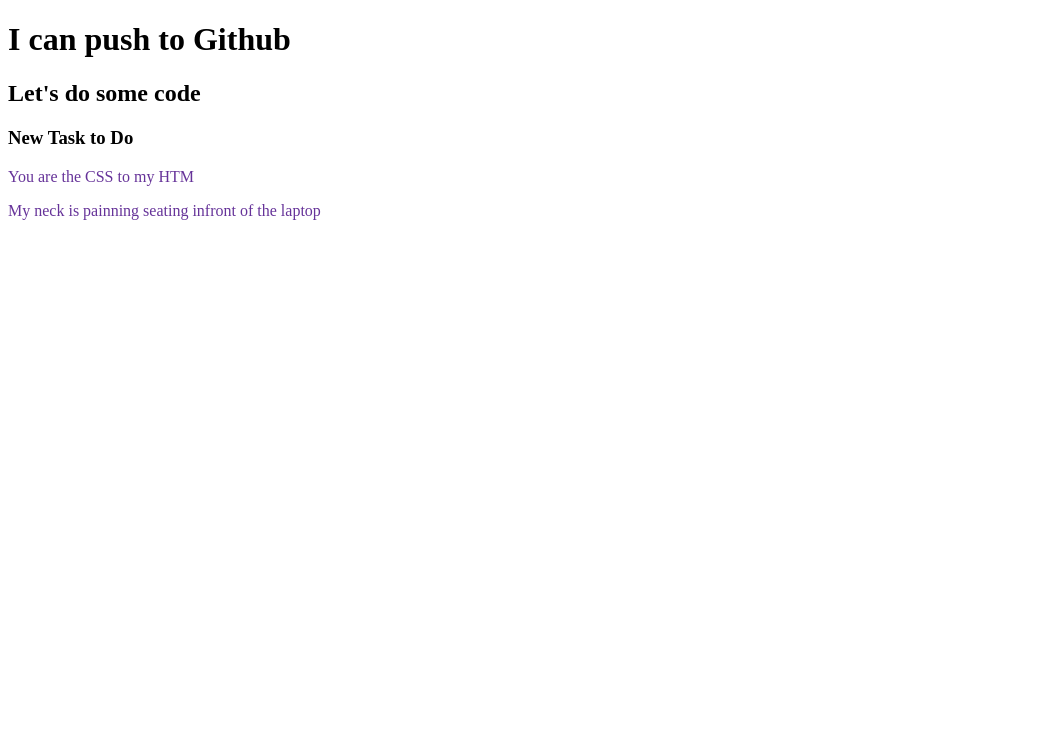
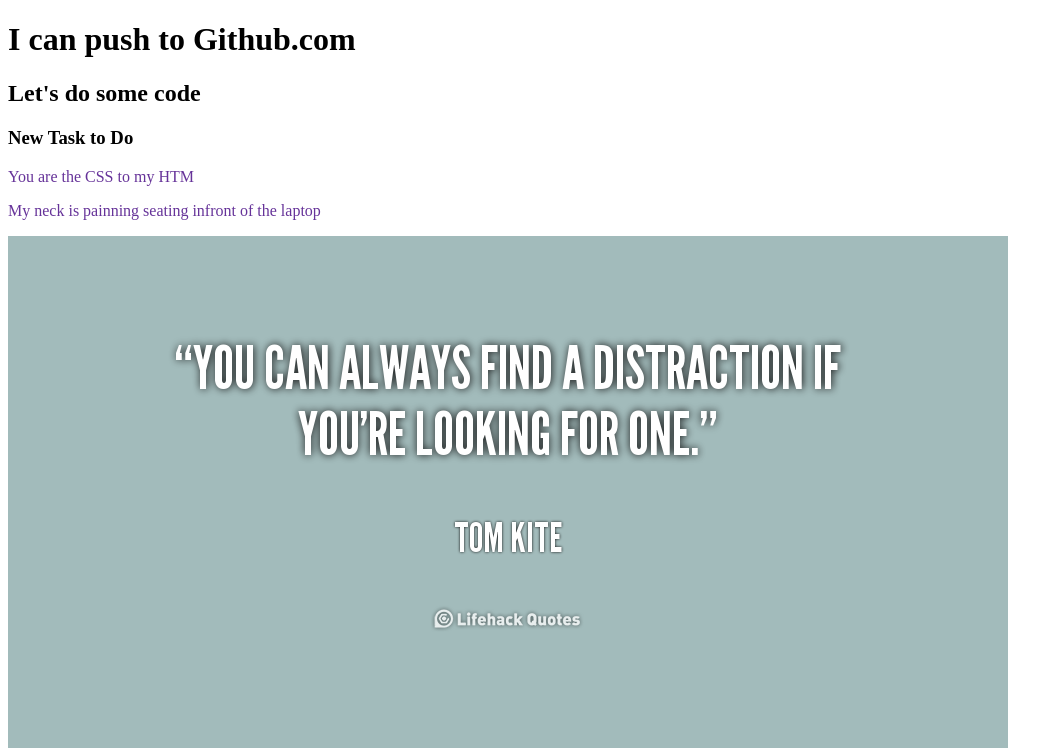
Before and after one commit to FarzanaAkter14/My-Second-Repos, a plain HTML site: page index.html in a window 1280 px wide. Shown: the top 752 px of the page, without its empty margins (0-1063 px from the left). Drawn offline with Linux system fonts and the light colour scheme.

Commit message:
add please

```diff
--- a/index.html
+++ b/index.html
@@ -9,11 +9,17 @@
 
 </head>
 <body>
-    <h1> I can push to Github</h1>
+    <h1> I can push to Github.com</h1>
     <h2> Let's do some code</code></h2>
     <h3>New Task to Do</h3>
     <p>You are the CSS to my HTM</p>
     <p>My neck is painning seating infront of the laptop</p>
+    <img src="dc.png" alt="">
+    <img src="dc2.jpg" alt="">
+
+
+
+
 
 
 
```
Also changed, not shown: dc.png (added), dc2.jpg (added).
